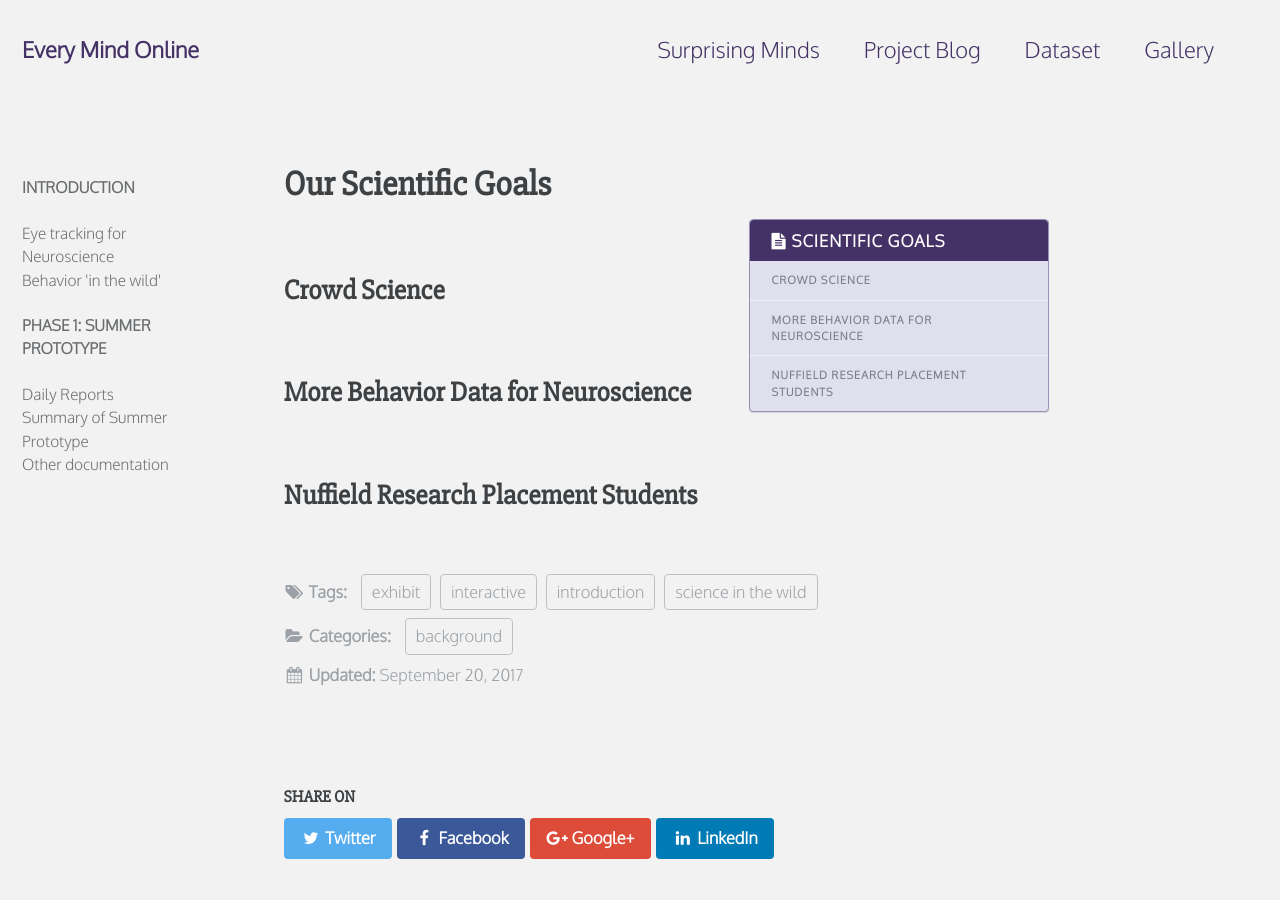
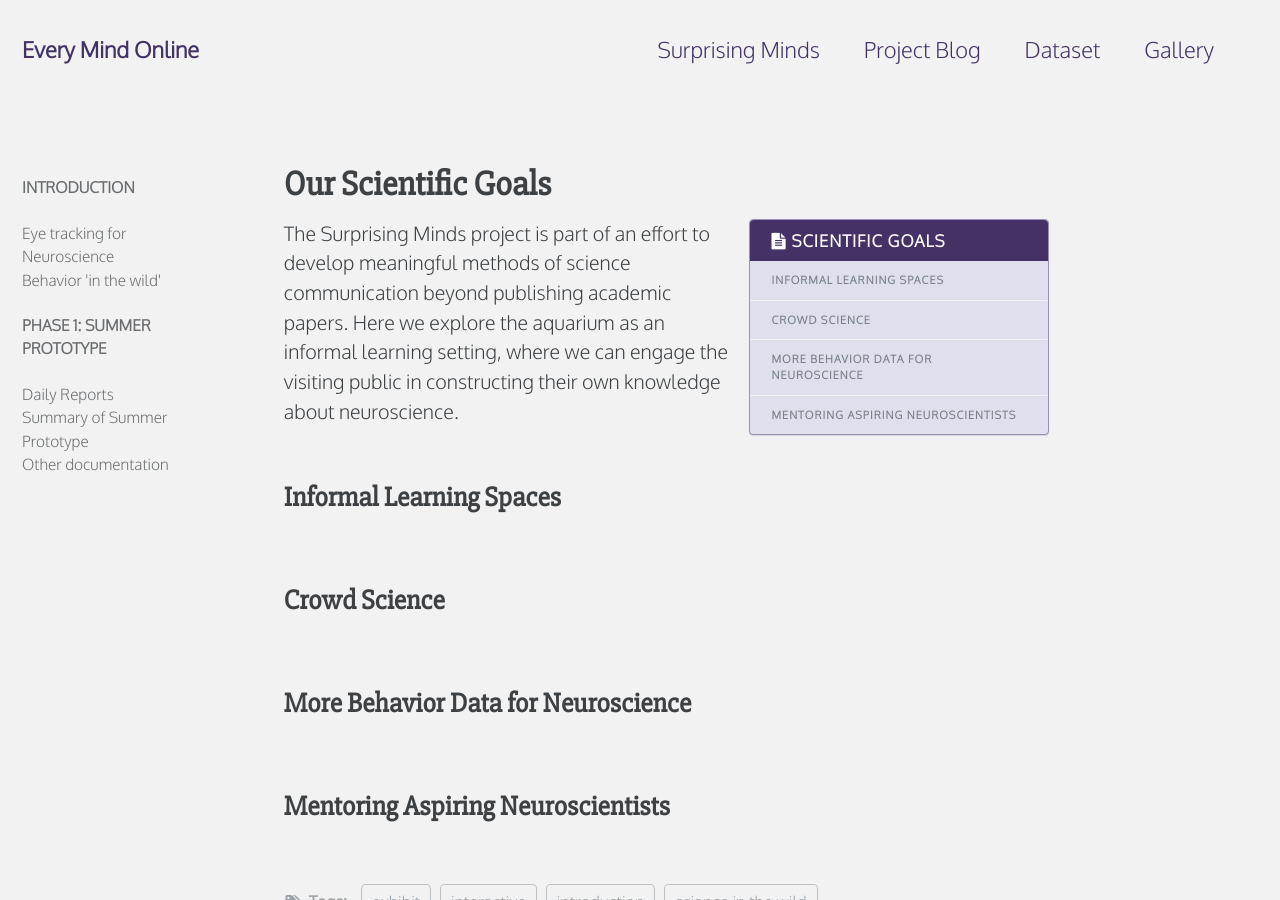
Before and after one commit to everymind/SurprisingMinds, a Jekyll site: the page built from _documentation/Scientific-goals.md, in a window 1280 px wide and 900 px high. Built offline with Jekyll 4.4.1, drawn with Linux system fonts in a browser that asks for light colours; comment, search, counter and statistics services are not loaded.

Commit message:
Update Scientific-goals.md

```diff
--- a/_documentation/Scientific-goals.md
+++ b/_documentation/Scientific-goals.md
@@ -13,8 +13,12 @@ tags:
 
 {% include toc title="Scientific Goals" %}
 
+The Surprising Minds project is part of an effort to develop meaningful methods of science communication beyond publishing academic papers. Here we explore the aquarium as an informal learning setting, where we can engage the visiting public in constructing their own knowledge about neuroscience.
+
+## Informal Learning Spaces
+
 ## Crowd Science
 
 ## More Behavior Data for Neuroscience
 
-## Nuffield Research Placement Students
+## Mentoring Aspiring Neuroscientists
```
